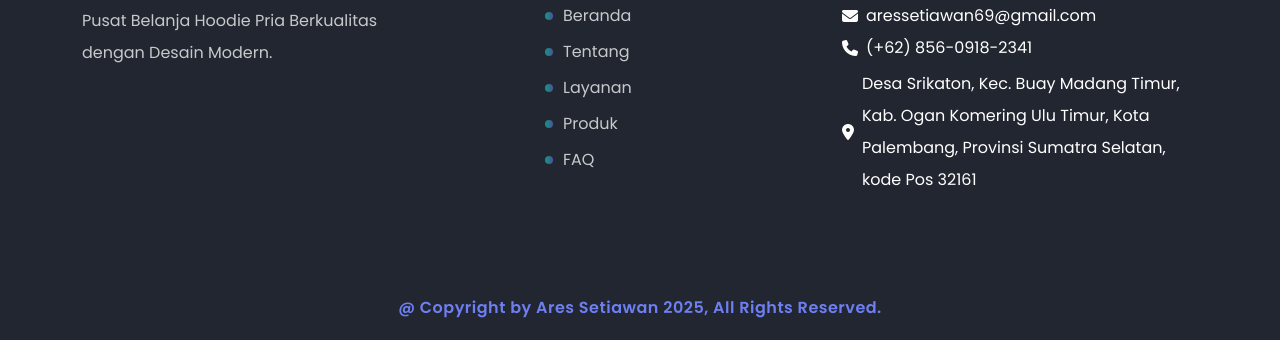
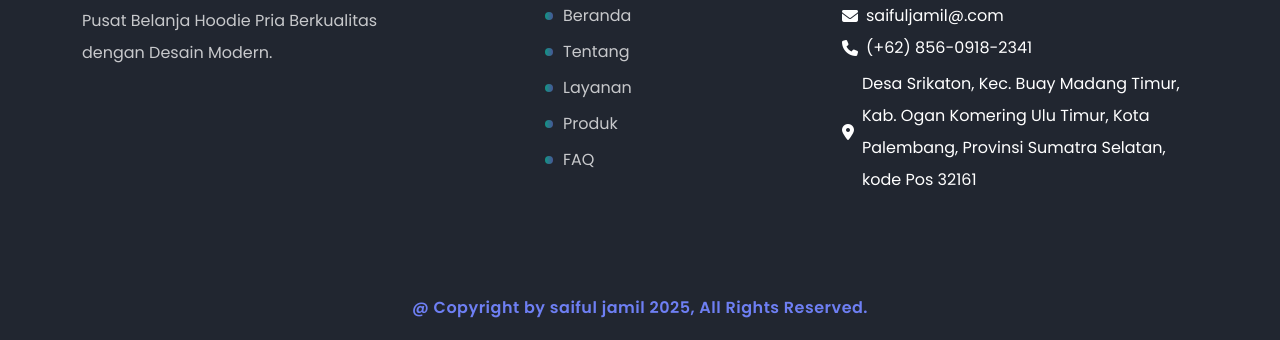
Before and after one commit to saiful1278/WarmFashion, a plain HTML site: page index.html in a window 1280 px wide. Shown: the part 3562-3902 px from the top of the page. Drawn offline with nearby package versions, Linux system fonts and the light colour scheme.

Commit message:
Update index.html

```diff
--- a/index.html
+++ b/index.html
@@ -878,7 +878,7 @@
                         <h4 class="fw-bold">Hubungi Kami</h4>
                         <p class="m-0 d-flex align-items-center gap-2">
                             <i class="fa-solid fa-envelope"></i>
-                            aressetiawan69@gmail.com
+                            saifuljamil@.com
                         </p>
                         <p class="m-0 d-flex align-items-center gap-2">
                             <i class="fa-solid fa-phone"></i>
@@ -894,7 +894,7 @@
             </div>
 
             <div class="copyright text-white">
-                <p class="text-center mb-0">@ Copyright by Ares Setiawan 2025, All Rights Reserved.</p>
+                <p class="text-center mb-0">@ Copyright by saiful jamil 2025, All Rights Reserved.</p>
             </div>
         </div>
     </section>
```
